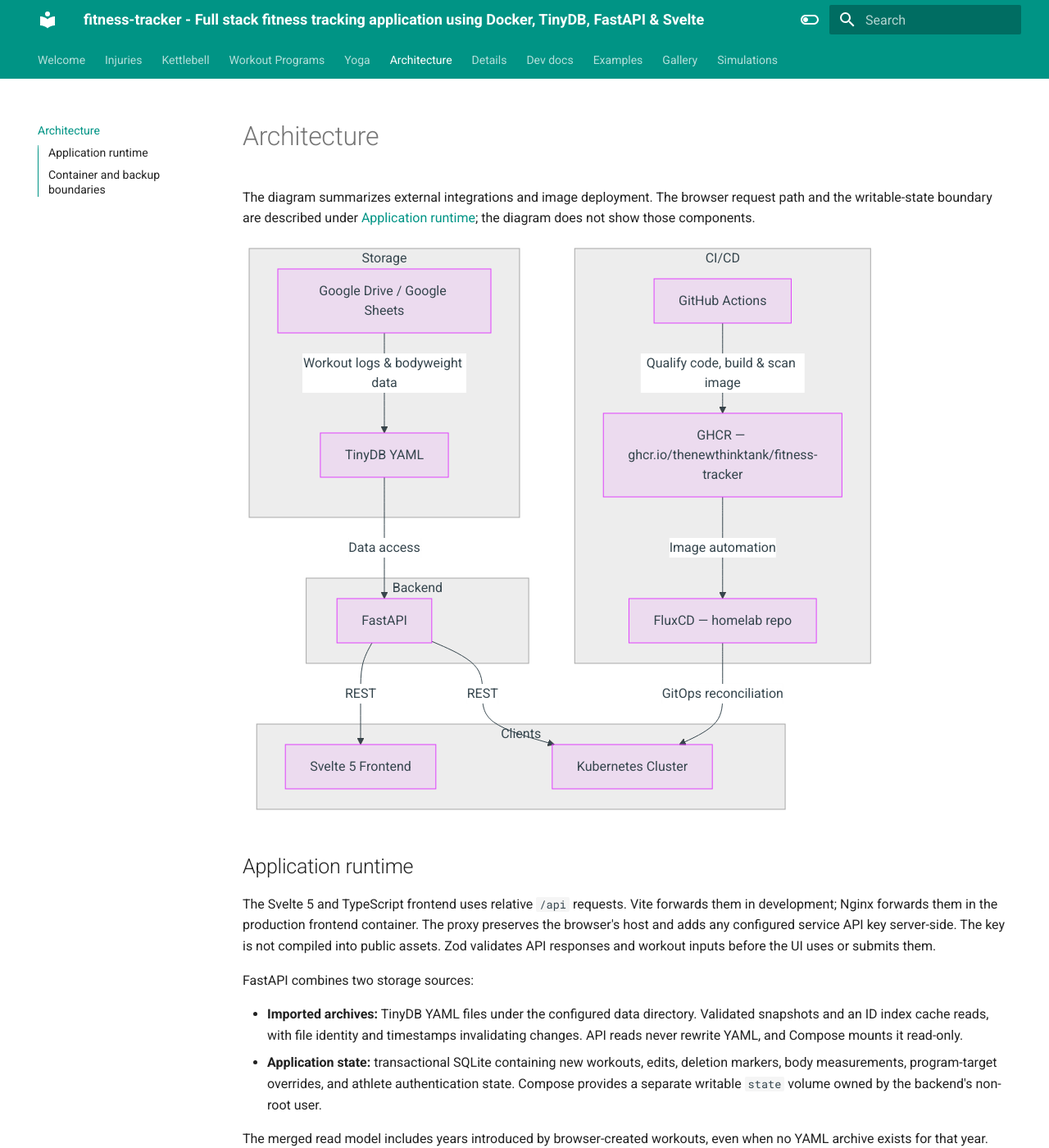
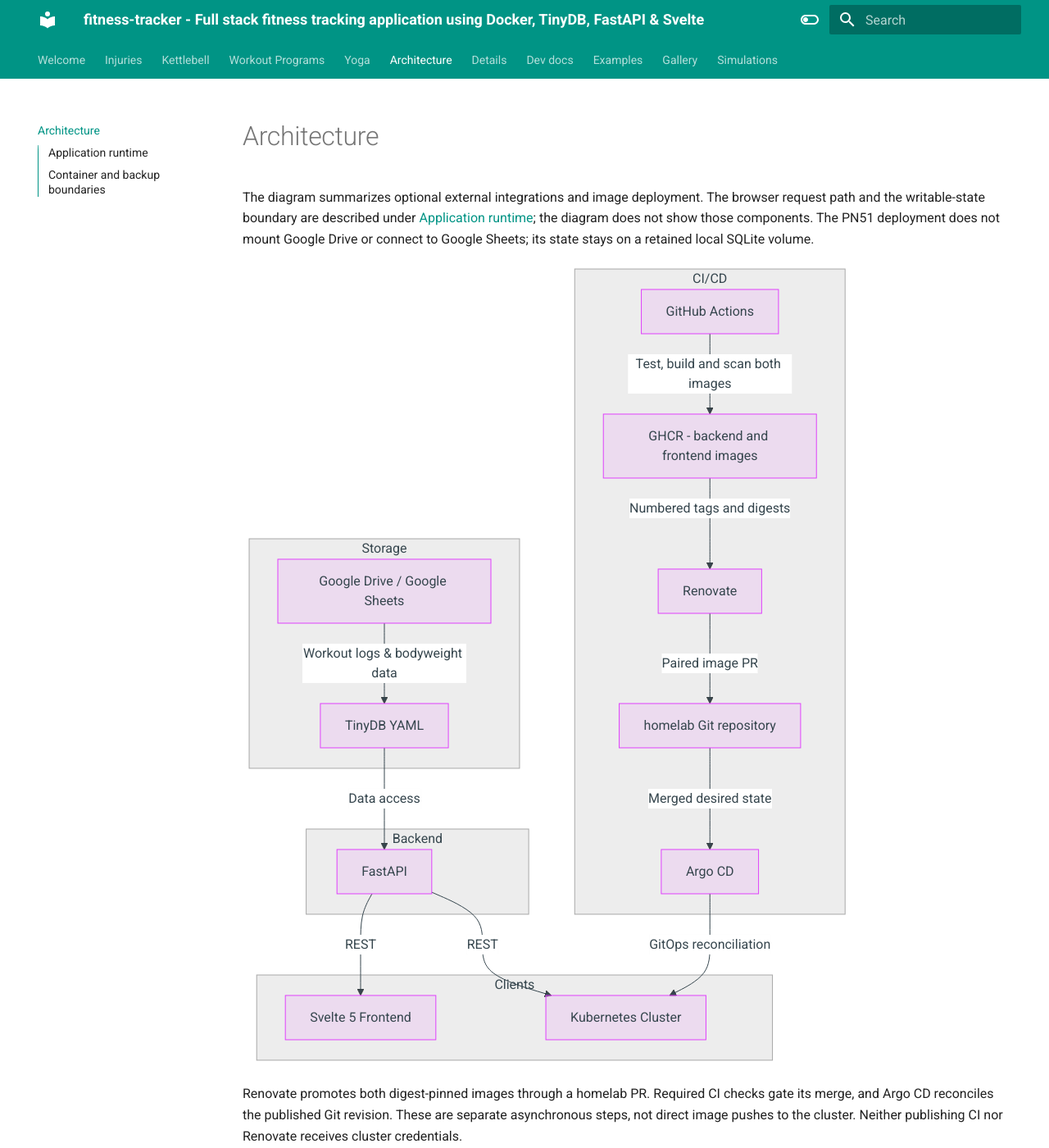
Before and after one commit to TheNewThinkTank/fitness-tracker, an MkDocs documentation site: the page built from docs/project_docs/architecture/architecture.md, in a window 1280 px wide and 1400 px high. Shown: the whole window at 82% size. Built offline with MkDocs 1.6.1 and Material for MkDocs 9.7.7, drawn with Linux system fonts in a browser that asks for light colours.

Commit message:
feat: publish paired image releases for PN51 GitOps (#96)
Co-authored-by: Gustav Rasmussen <TheNewThinkTank@users.noreply.github.com>

````diff
--- a/docs/project_docs/architecture/architecture.md
+++ b/docs/project_docs/architecture/architecture.md
@@ -1,9 +1,10 @@
 # Architecture
 
-The diagram summarizes external integrations and image deployment. The browser
+The diagram summarizes optional external integrations and image deployment. The browser
 request path and the writable-state boundary are described under
 [Application runtime](#application-runtime); the diagram does not show those
-components.
+components. The PN51 deployment does not mount Google Drive or connect to Google
+Sheets; its state stays on a retained local SQLite volume.
 
 ```mermaid
 graph TD
@@ -28,13 +29,22 @@
 
     subgraph CI_CD [CI/CD]
         GHA[GitHub Actions]
-        GHCR[GHCR — ghcr.io/thenewthinktank/fitness-tracker]
-        FLUX[FluxCD — homelab repo]
-        GHA -->|Qualify code, build & scan image| GHCR
-        GHCR -->|Image automation| FLUX
-        FLUX -->|GitOps reconciliation| K8S
+        GHCR[GHCR - backend and frontend images]
+        RNV[Renovate]
+        GIT[homelab Git repository]
+        ARGO[Argo CD]
+        GHA -->|Test, build and scan both images| GHCR
+        GHCR -->|Numbered tags and digests| RNV
+        RNV -->|Paired image PR| GIT
+        GIT -->|Merged desired state| ARGO
+        ARGO -->|GitOps reconciliation| K8S
     end
 ```
+
+Renovate promotes both digest-pinned images through a homelab PR. Required CI
+checks gate its merge, and Argo CD reconciles the published Git revision. These
+are separate asynchronous steps, not direct image pushes to the cluster. Neither
+publishing CI nor Renovate receives cluster credentials.
 
 ## Application runtime
 
````
Also changed, not shown: README.md (+35 -8 lines), 4 other files.
